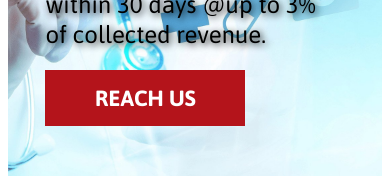
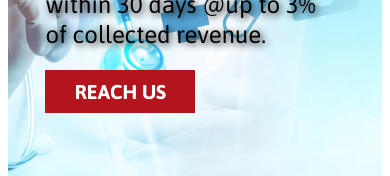
Before and after one commit to Vov4ukz53/medical, a React (Create React App) app: page / in a window 390 px wide. Shown: the part 294-470 px from the top of the page. Built offline with nearby package versions, Linux system fonts and the light colour scheme.

Commit message:
added breakpoint to button

```diff
--- a/src/features/sliderSection/styled.js
+++ b/src/features/sliderSection/styled.js
@@ -108,4 +108,10 @@ export const Link = styled.a`
     width: 200px;
     font-size: 22px;
   }
+
+  @media(max-width: ${({ theme }) => theme.breakpoints.mobile}){
+    padding: 10px 0px;
+    width: 150px;
+    font-size: 20px;
+  }
 `;
```
